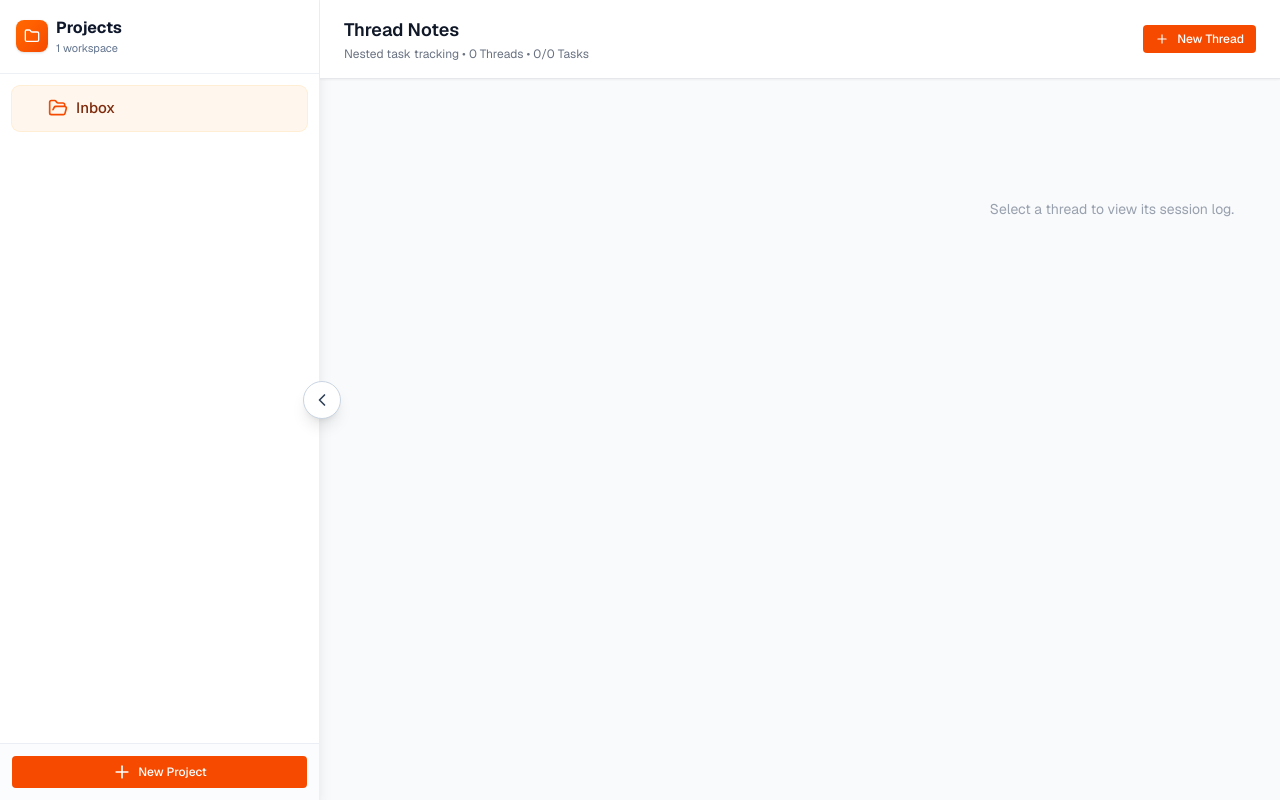
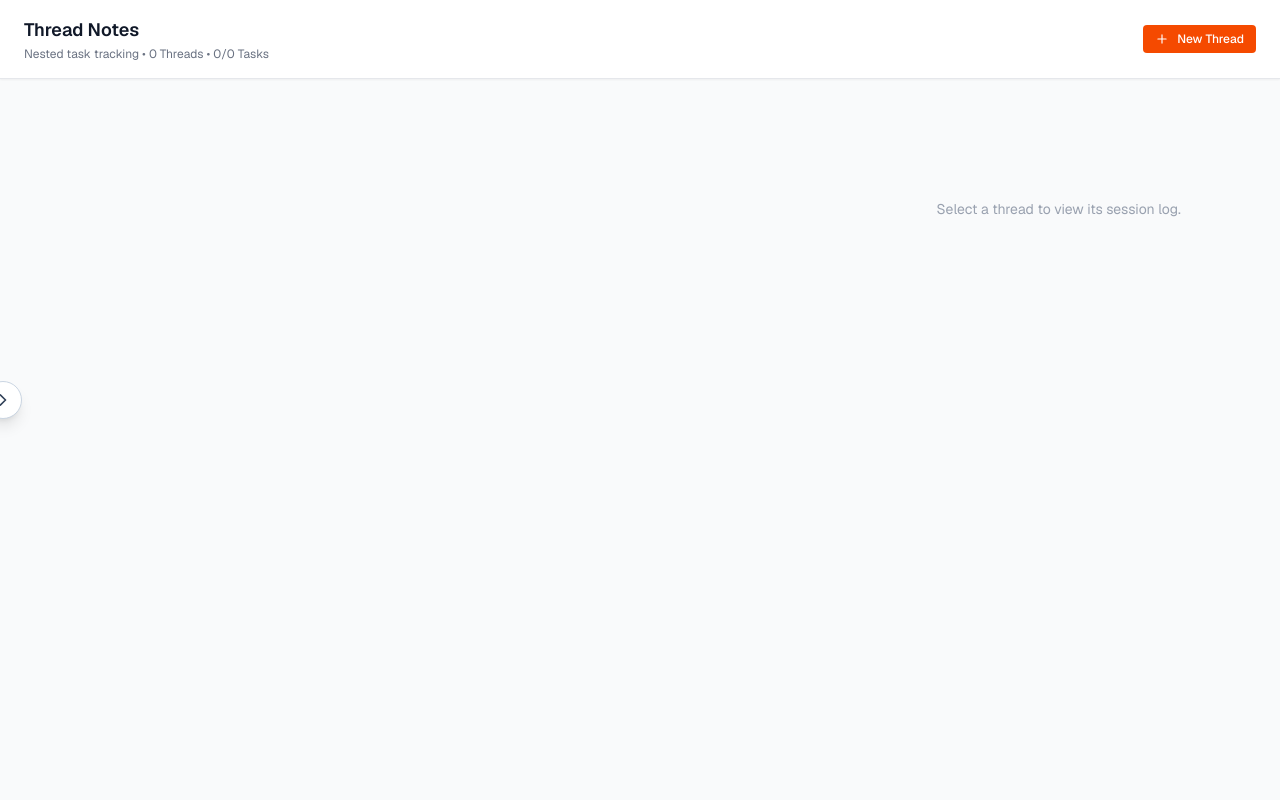
Before and after one commit to Priyeshnd555/devbook, a Next.js app: page /devbook/ in a window 1280 px wide. Built offline with nearby package versions, Linux system fonts and the light colour scheme.

Commit message:
TOGGLE: DEFAULT : VALUES CHANGED

```diff
--- a/app/components/TaskItem.tsx
+++ b/app/components/TaskItem.tsx
@@ -98,7 +98,7 @@ export const TaskItem: React.FC<TaskItemProps> = ({
   const isEditing = editingNote === task.id;
   const isAddingChild = addingChildTo === task.id;
   const isEditingTask = editingTaskId === task.id;
-  const [isNoteExpanded, setIsNoteExpanded] = useState(false);
+  const [isNoteExpanded, setIsNoteExpanded] = useState(true);
 
   const noteLineCount = useMemo(() => {
     if (!task.note) return 0;
--- a/app/page.tsx
+++ b/app/page.tsx
@@ -136,7 +136,7 @@ const NestedWorkflow = () => {
   // STRATEGY: The visibility of the sidebar is managed at this top-level component
   // to allow other parts of the UI (like a main header button, if we had one) to control it.
   // This state is passed down to the ProjectSidebar, making it a controlled component.
-  const [isSidebarVisible, setSidebarVisible] = React.useState(true);
+  const [isSidebarVisible, setSidebarVisible] = React.useState(false);
 
   return (
     <div className="flex h-screen bg-gray-50 font-sans">
```
